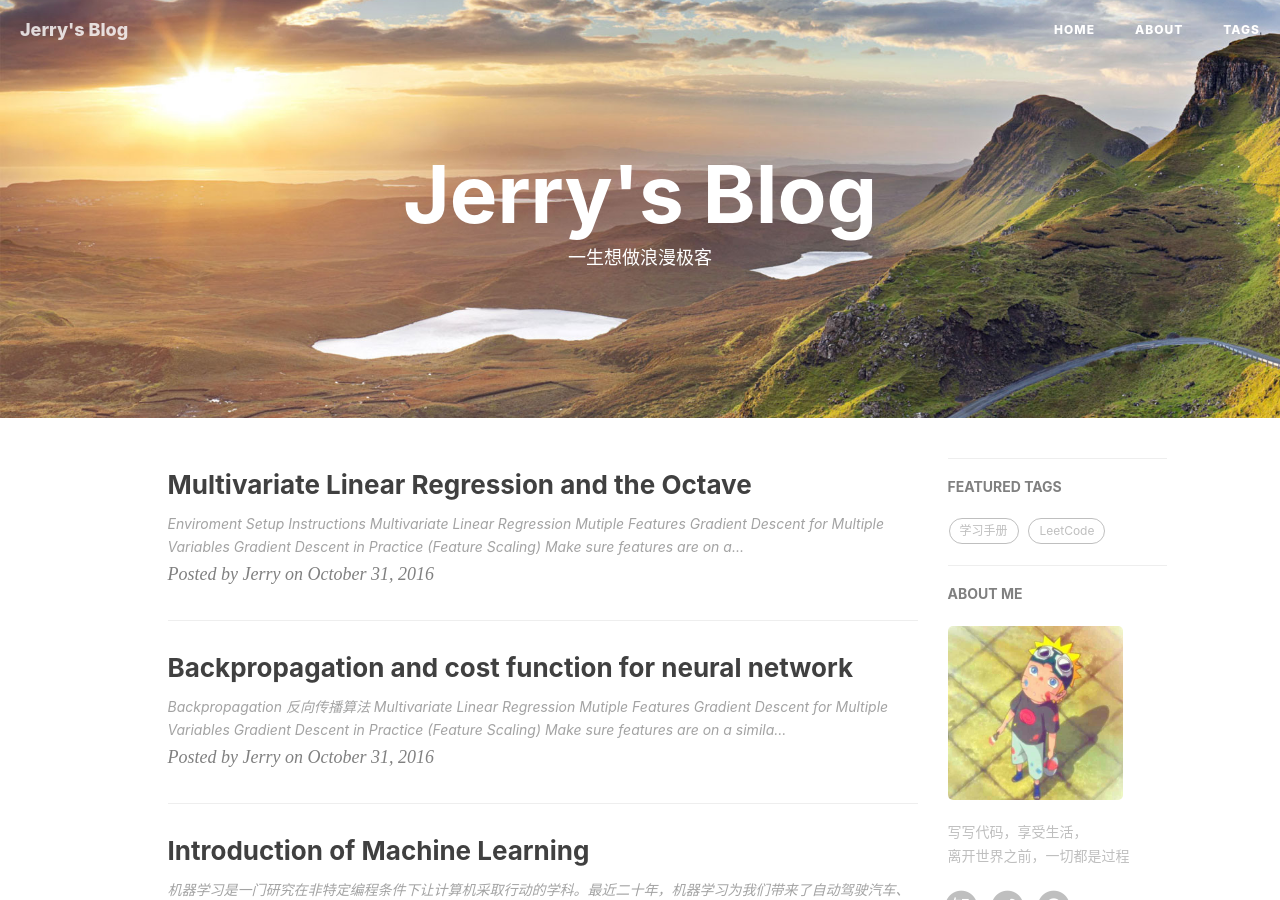
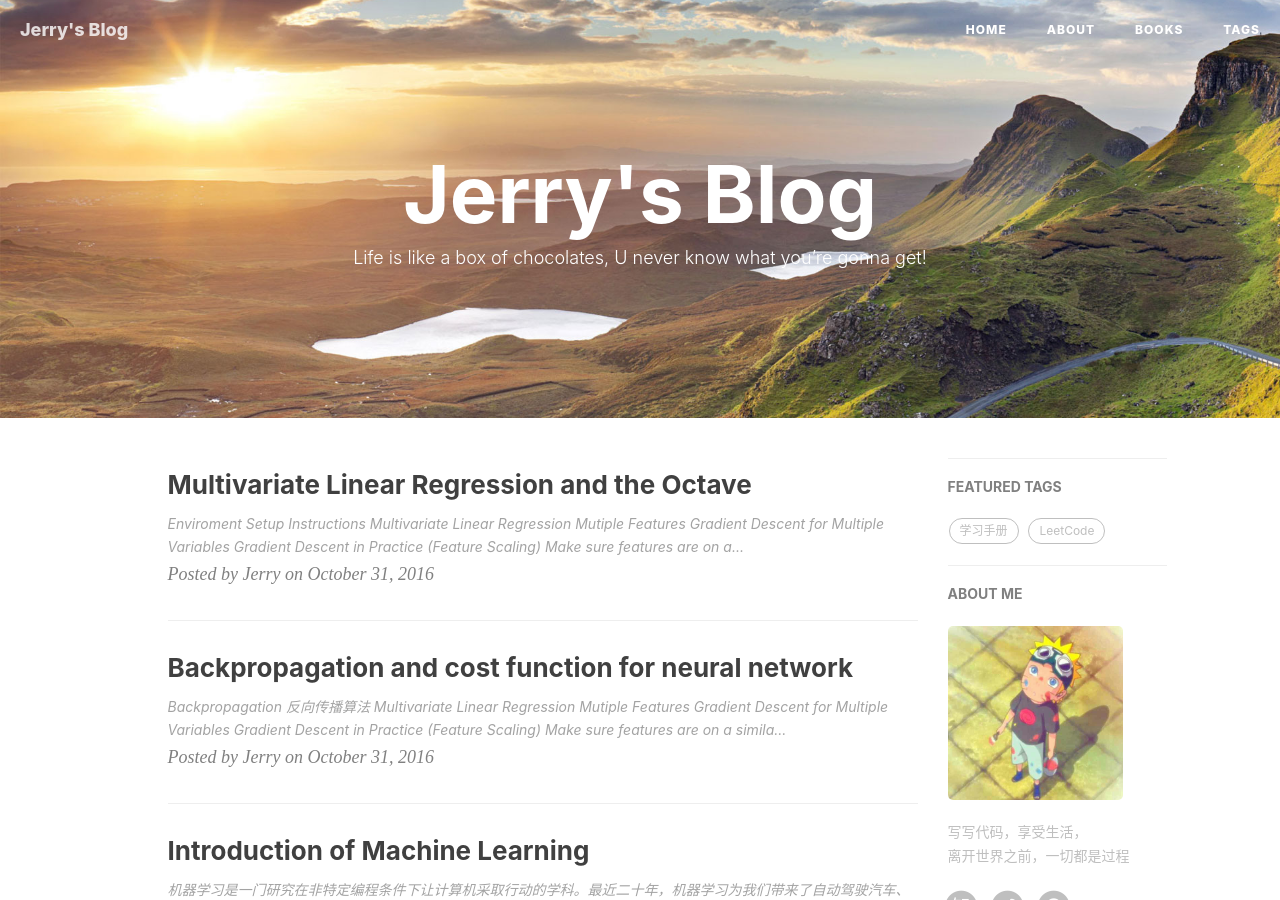
Before and after one commit to LJerRRy/fighting.github.io, a Jekyll site: the page built from index.html, in a window 1280 px wide and 900 px high. Built offline with Jekyll 4.4.1, drawn with Linux system fonts in a browser that asks for light colours; nearby versions of some CDN libraries; the list of posts is cut into pages by our own code; comment, search, counter and statistics services are not loaded.

Commit message:
complement

```diff
--- /dev/null
+++ b/books.html
@@ -0,0 +1,6 @@
+---
+layout: page
+title: "Books"
+description: "Now, I'm learning ... "
+header-img: "img/orange.png"
+---
--- a/index.html
+++ b/index.html
@@ -1,6 +1,6 @@
 ---
 layout: page
-description: "一生想做浪漫极客"
+description: "Life is like a box of chocolates, U never know what you’re gonna get!"
 ---
 
 {% for post in paginator.posts %}
```
